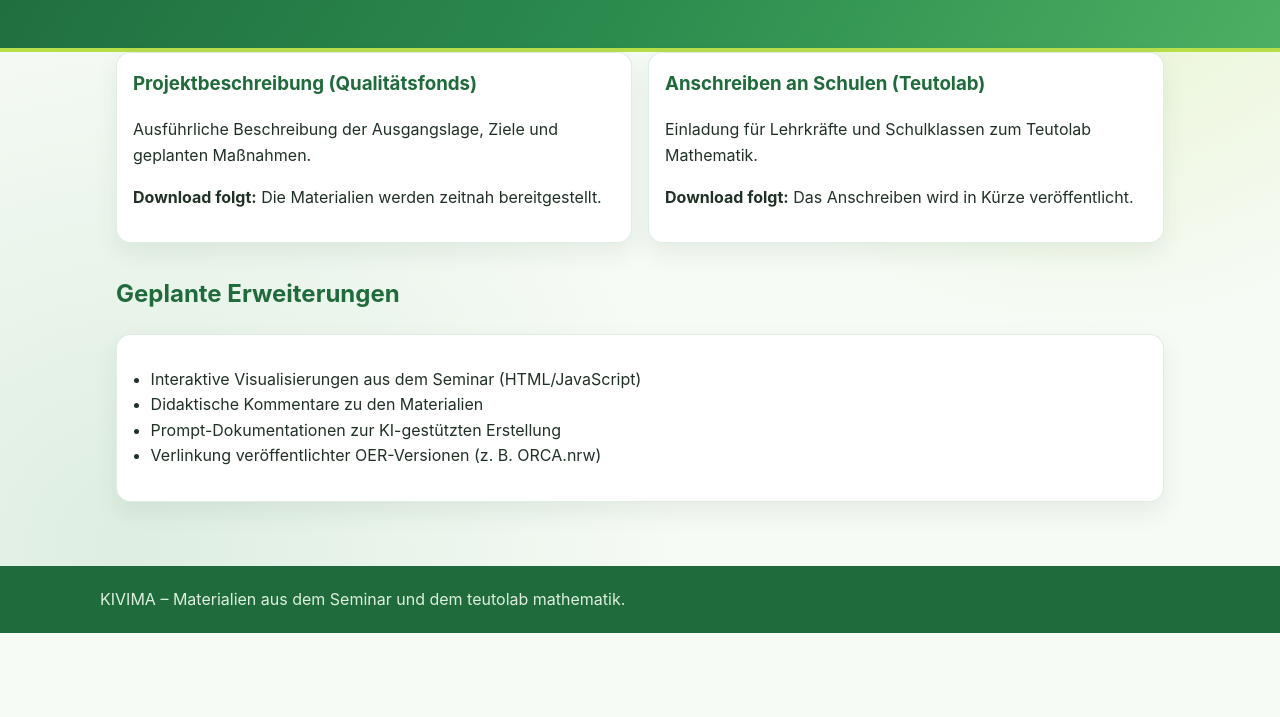
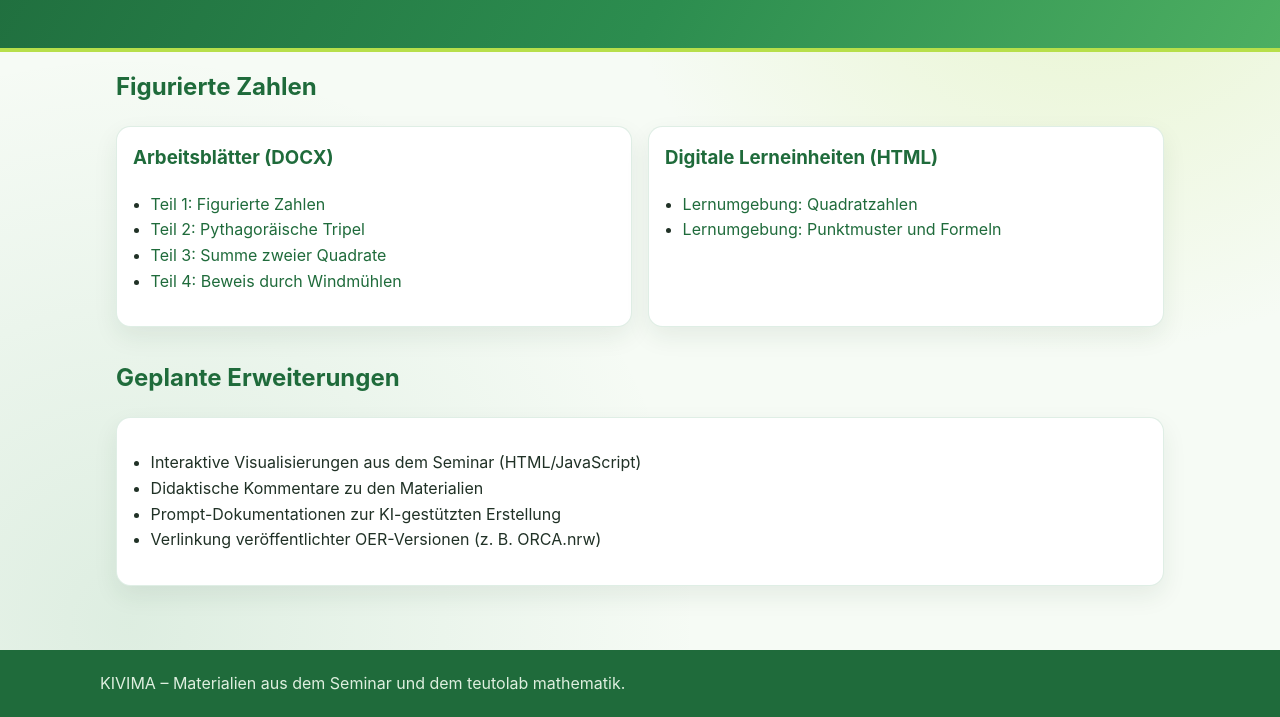
Before and after one commit to trompetenmann-arch/KIVIMA, a plain HTML site: page materialien.html in a window 1280 px wide. Shown: the part 220-937 px from the top of the page. Before the commit the page ends 853 px from the top, so only its background shows below. Drawn offline with Linux system fonts and the light colour scheme.

Commit message:
Aktualisiere Materialseite mit Bereich Figurierte Zahlen

```diff
--- a/materialien.html
+++ b/materialien.html
@@ -29,16 +29,23 @@
   </header>
 
   <main>
+    <h2 class="section-title">Figurierte Zahlen</h2>
     <div class="grid">
       <article class="card">
-        <h3>Projektbeschreibung (Qualitätsfonds)</h3>
-        <p>Ausführliche Beschreibung der Ausgangslage, Ziele und geplanten Maßnahmen.</p>
-        <p><strong>Download folgt:</strong> Die Materialien werden zeitnah bereitgestellt.</p>
+        <h3>Arbeitsblätter (DOCX)</h3>
+        <ul class="list-clean">
+          <li><a href="stationen/figurierte%20Zahlen/teutolab_figurierte%20Zahlen_Teil_1_figurierte_Zahlen.docx" download>Teil 1: Figurierte Zahlen</a></li>
+          <li><a href="stationen/figurierte%20Zahlen/teutolab_figurierte%20Zahlen_Teil_2_pythagoräische_Tripel.docx" download>Teil 2: Pythagoräische Tripel</a></li>
+          <li><a href="stationen/figurierte%20Zahlen/teutolab_figurierte%20Zahlen_Teil_3_Summe_zweier_Quadrate.docx" download>Teil 3: Summe zweier Quadrate</a></li>
+          <li><a href="stationen/figurierte%20Zahlen/teutolab_figurierte%20Zahlen_Teil_4_Beweis_durch_Windmühlen.docx" download>Teil 4: Beweis durch Windmühlen</a></li>
+        </ul>
       </article>
       <article class="card">
-        <h3>Anschreiben an Schulen (Teutolab)</h3>
-        <p>Einladung für Lehrkräfte und Schulklassen zum Teutolab Mathematik.</p>
-        <p><strong>Download folgt:</strong> Das Anschreiben wird in Kürze veröffentlicht.</p>
+        <h3>Digitale Lerneinheiten (HTML)</h3>
+        <ul class="list-clean">
+          <li><a href="stationen/figurierte%20Zahlen/1.0_Codex_Quadratzahlen.html">Lernumgebung: Quadratzahlen</a></li>
+          <li><a href="stationen/figurierte%20Zahlen/punktmuster_lernumgebung_formel_umbenennen.html">Lernumgebung: Punktmuster und Formeln</a></li>
+        </ul>
       </article>
     </div>
 
```
